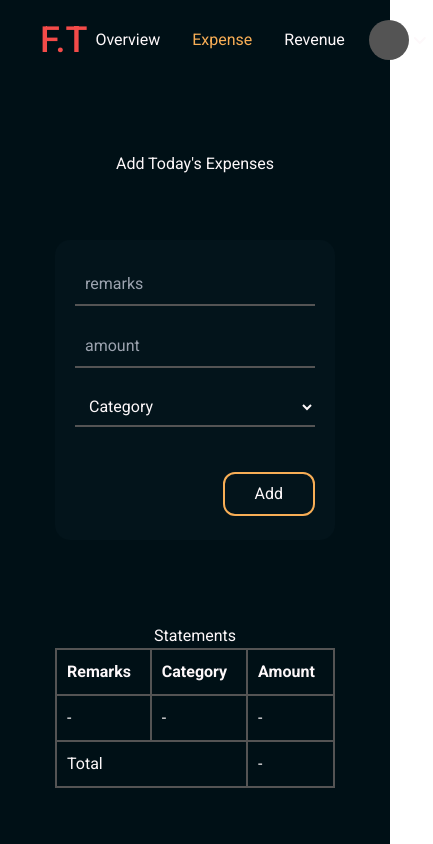
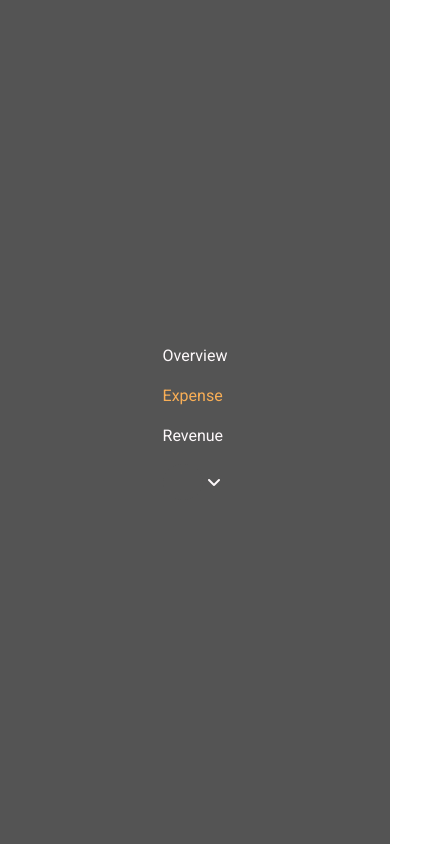
Before and after one commit to surya-tamang/finance_tracker, a React (Vite) app in the folder client/: page /expense in a window 390 px wide. Shown: the whole page, 433 px wide, since content can reach past the window. Built offline with nearby package versions, Linux system fonts and the light colour scheme; a web font is replaced by a local one.

Commit message:
header component styled

```diff
--- a/client/src/components/Header.jsx
+++ b/client/src/components/Header.jsx
@@ -1,5 +1,6 @@
 import React from "react";
 import { NavLink } from "react-router-dom";
+import "../styles/header.css";
 
 const Header = () => {
   const navList = [
@@ -9,15 +10,15 @@ const Header = () => {
   ];
 
   return (
-    <header className="absolute w-full flex items-center justify-between px-10 py-5 z-20">
-      <h1 className="text-red text-4xl font-medium">F.T</h1>
-      <nav className="flex gap-4 items-center">
-        <ul className="flex gap-4">
+    <header className="header">
+      <h1 className="logo">F.T</h1>
+      <nav>
+        <ul>
           {navList.map((item, index) => (
             <li key={index}>
               <NavLink
                 to={item.path}
-                className="px-2 capitalize hover:text-yellow"
+                className="navlist"
                 style={({ isActive }) => ({
                   color: isActive ? "#F8AE56" : "#FDF8FA",
                 })}
@@ -27,11 +28,15 @@ const Header = () => {
             </li>
           ))}
         </ul>
-        <div className="flex items-center gap-1 w-16 h-10">
-          <div className="w-10 h-full rounded-full bg-grey"></div>
+        <div className="profile">
+          <div className="avatar"></div>
           <i className="fa-solid fa-angle-down"></i>
         </div>
       </nav>
+      <div className="menuBar">
+        <i className="fa-solid fa-bars" id="open"></i>
+        <i className="fa-solid fa-x" id="close"></i>
+      </div>
     </header>
   );
 };
--- a/client/src/pages/Expense.jsx
+++ b/client/src/pages/Expense.jsx
@@ -1,16 +1,53 @@
-import React from "react";
+import React, { useState } from "react";
 import "../styles/expense.css";
 
 const Expense = () => {
+  const [expense, setExpense] = useState({
+    remark: "",
+    amount: "",
+    category: "",
+  });
+
+  const [list, setList] = useState([]);
+
+  const handleChange = (e) => {
+    const { name, value } = e.target;
+    setExpense({ ...expense, [name]: value });
+  };
+
+  const handleSubmit = (e) => {
+    e.preventDefault();
+    setList([...list, expense]);
+    setExpense({ remark: "", amount: "", category: "" });
+    console.log(expense);
+  };
+
   return (
     <section className="expense_section">
       <div className="container">
         <h1>Add today's expenses</h1>
-        <form action="">
-          <input type="text" placeholder="remarks" />
-          <input type="number" placeholder="amount" />
-          <select name="category" id="category">
-            <option value="category" selected disabled>
+        <form action="" onSubmit={handleSubmit}>
+          <input
+            type="text"
+            name="remark"
+            value={expense.remark}
+            onChange={handleChange}
+            placeholder="remarks"
+          />
+          <input
+            type="number"
+            name="amount"
+            value={expense.amount}
+            onChange={handleChange}
+            placeholder="amount"
+          />
+          <select
+            name="category"
+            onChange={handleChange}
+            value={expense.category}
+            id="category"
+          >
+            <option value="" disabled>
               Category
             </option>
             <option value="food">Food</option>
@@ -21,7 +58,7 @@ const Expense = () => {
             <option value="transportation">Transportation</option>
             <option value="extra">Extra</option>
           </select>
-          <button>Add</button>
+          <button type="submit">Add</button>
         </form>
         <div className="table_container">
           <table border="1">
@@ -35,17 +72,28 @@ const Expense = () => {
             </thead>
 
             <tbody>
-              <tr>
-                <td>-</td>
-                <td>-</td>
-                <td>-</td>
-              </tr>
+              {list.map((item, index) => {
+                const { remark, amount, category } = item;
+                return (
+                  <tr key={index}>
+                    <td>{remark}</td>
+                    <td>{category}</td>
+                    <td>{`Rs ${amount}`}</td>
+                  </tr>
+                );
+              })}
             </tbody>
 
             <tfoot>
               <tr>
                 <td colSpan="2">total</td>
-                <td>-</td>
+                <td>
+                  {`Rs
+                  ${list.reduce(
+                    (total, item) => (total += Number(item.amount)),
+                    0
+                  )}`}
+                </td>
               </tr>
             </tfoot>
           </table>
--- a/client/src/styles/expense.css
+++ b/client/src/styles/expense.css
@@ -105,6 +105,11 @@ table tr {
     border: 2px solid #545454;
 }
 
+table tfoot tr td {
+    background-color: #F34B49;
+    /* color: #03141B; */
+}
+
 /************** responsiveness ***************/
 @media screen and (max-width:768px) {
     .expense_section .container form {
--- /dev/null
+++ b/client/src/styles/header.css
@@ -0,0 +1,84 @@
+.header {
+    position: absolute;
+    width: 100%;
+    display: flex;
+    align-items: center;
+    justify-content: space-between;
+    padding: 1.25rem 2.5rem;
+    z-index: 20;
+}
+
+.header .logo {
+    color: #F34B49;
+    font-size: 36px;
+    font-weight: 500;
+}
+
+.header nav {
+    display: flex;
+    align-items: center;
+    gap: 1rem;
+}
+
+.header nav ul {
+    display: flex;
+    gap: 1rem;
+}
+
+.header nav ul li .navlist {
+    padding: 0 0.5rem;
+    text-transform: capitalize;
+
+}
+
+.header nav .profile {
+    display: flex;
+    align-items: center;
+    gap: 0.25rem;
+    width: 4rem;
+    height: 2.30rem;
+}
+
+.profile .avatar {
+    width: 2.5rem;
+    height: 100%;
+    border-radius: 50%;
+    background-color: #545454;
+}
+
+.menuBar {
+    display: none;
+}
+
+/*************** responsiveness ******************/
+
+@media screen and (max-width:480px) {
+    .header nav {
+        /* display: none; */
+        position: absolute;
+        height: 100dvh;
+        background-color: #545454;
+        width: 100%;
+        left: 0;
+        top: 0;
+        flex-direction: column;
+        justify-content: center;
+    }
+
+    .header nav ul {
+        flex-direction: column;
+    }
+
+
+    .menuBar {
+        display: block;
+    }
+
+    .menuBar i {
+        font-size: 25px;
+    }
+
+    #close {
+        display: none;
+    }
+}
```
